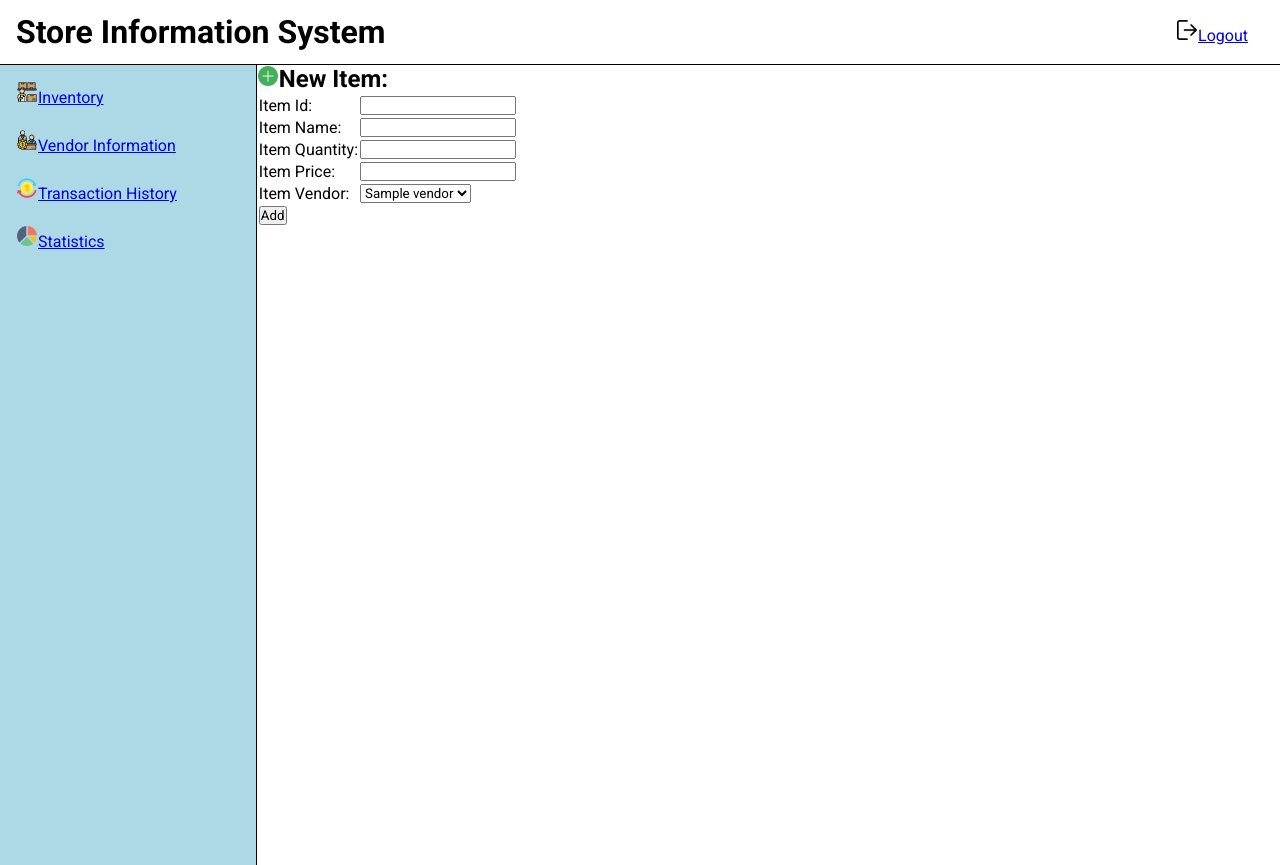
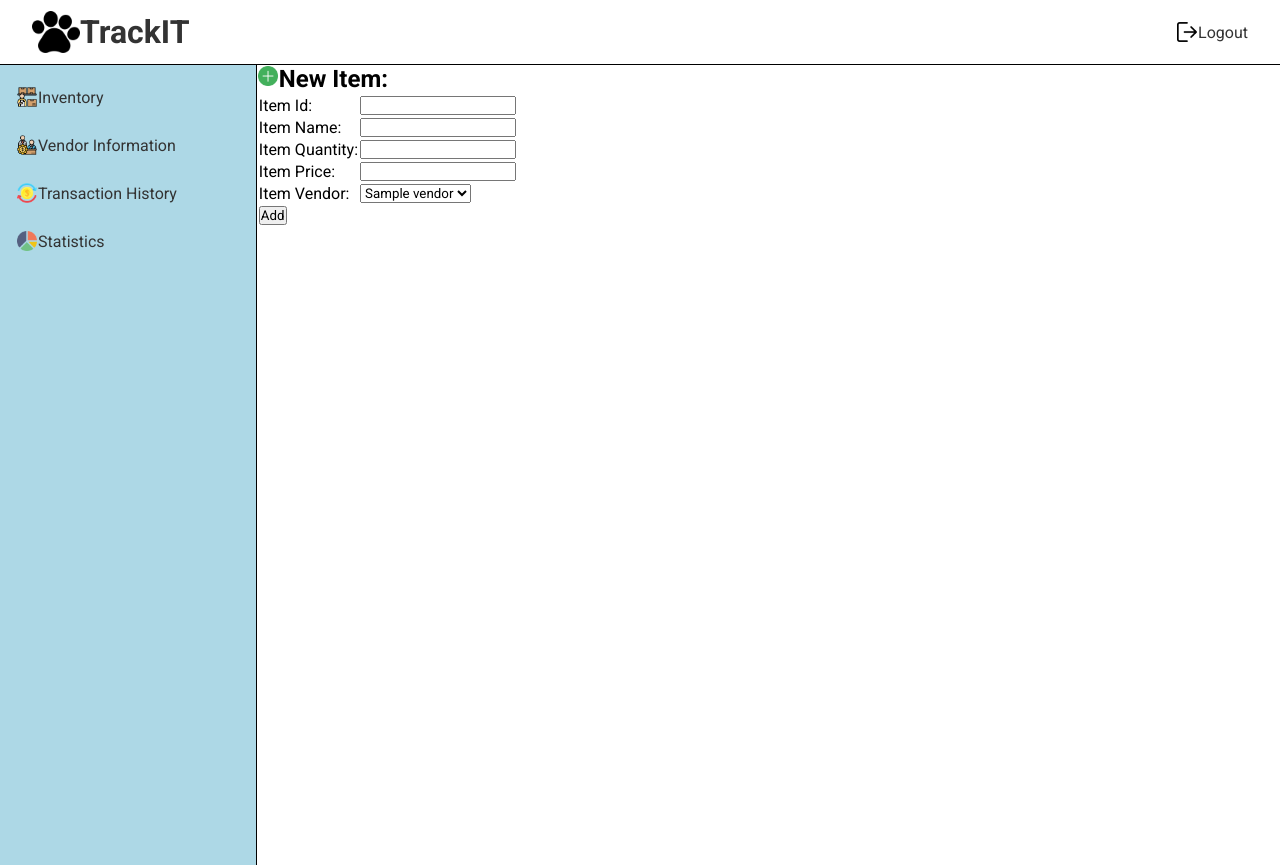
Before and after one commit to luthfisauqi17/TrackIT, a PHP site: page /admin_inv_add.php in a window 1280 px wide. Run offline with PHP 8.4, Linux system fonts and the light colour scheme; tables that the repository leaves empty or names only in its code hold one stand-in row (values such as "Sample post").

Commit message:
Change my project title

```diff
--- a/admin_inv_add.php
+++ b/admin_inv_add.php
@@ -35,7 +35,7 @@
             </tr>
             <tr>
                 <td>Item Name: </td>
-                <td><input type="text" name="item_name"></td>
+                <td><input class="input-medium" type="text" name="item_name"></td>
             </tr>
             <tr>
                 <td>Item Quantity: </td>
@@ -61,5 +61,4 @@
             </tr>
         </table>
     </form>
-</body>
-</html>
+<?php include("admin_template/footer.php"); ?>
--- a/admin_inv_edit.php
+++ b/admin_inv_edit.php
@@ -50,7 +50,7 @@
         <table>
             <tr>
                 <td>Item Name: </td>
-                <td><input type="text" name="item_name" value="<?= $name ?>"></td>
+                <td><input class="input-medium" type="text" name="item_name" value="<?= $name ?>"></td>
             </tr>
             <tr>
                 <td>Item Quantity: </td>
@@ -72,5 +72,4 @@
             </tr>
         </table>
     </form>
-</body>
-</html>
+<?php include("admin_template/footer.php"); ?>
--- a/admin_statistic_view.php
+++ b/admin_statistic_view.php
@@ -63,3 +63,5 @@ while($row = mysqli_fetch_assoc($result_sold_items)) {
 
     }
 </script>
+
+<?php include("admin_template/footer.php"); ?>
--- a/admin_template/header.php
+++ b/admin_template/header.php
@@ -10,11 +10,11 @@
 <body onload="draw()">
     <div class="navbar">
         <div class="navbar-left">
-            <h1>Store Information System</h1>
+            <a href="admin_inv_view.php"><img class="main-icon" src="static/icon/track.png" alt="icon"><h1>TrackIT</h1></a>
         </div>
         <div class="navbar-right">
             <ul>
-                <li><a href="index.php"><div><img class="icon" src="static/icon/logout.png" alt="">Logout</div></a></li>
+                <li><a href="index.php"><img class="icon" src="static/icon/logout.png" alt=""><p>Logout</p></a></li>
             </ul>
         </div>
     </div>
--- a/admin_template/styles.css
+++ b/admin_template/styles.css
@@ -4,6 +4,15 @@
   margin: 0;
   padding: 0;
   font-family: 'Roboto', sans-serif;
+}
+
+a {
+  color: #333;
+  text-decoration: none;
+}
+
+a:hover {
+  color: black;
 }
 
 .navbar {
@@ -14,12 +23,20 @@
   border-bottom: 1px solid black;
 }
 
-.navbar-right ul {
+.navbar-right ul li a{
+  display: flex;
   margin: 0 2rem;
+  align-items: center;
 }
 
-.navbar-left h1 {
-  margin: 0 1rem;
+.navbar-left a {
+  display: flex;
+  margin: 0 2rem;
+  align-items: center;
+}
+
+.main-icon {
+  width: 3rem;
 }
 
 .display {
@@ -41,6 +58,8 @@
   margin: 0 1rem;
   height: 2rem;
   margin-top: 1rem;
+  display: flex;
+  align-items: center;
 }
 
 .sidebar ul li:hover {
--- a/admin_trans_add.php
+++ b/admin_trans_add.php
@@ -166,5 +166,4 @@
         </div>
     </form>
 
-</body>
-</html>
+<?php include("admin_template/footer.php"); ?>
--- a/admin_vendor_add.php
+++ b/admin_vendor_add.php
@@ -18,7 +18,7 @@
 
 <?php include("admin_template/header.php"); ?>
     <form action="admin_vendor_add.php" method="POST">
-        <h2>New Vendor: </h2>
+        <h2><img class='icon' src='static/icon/plus.png'>New Vendor: </h2>
         <table>
             <tr>
                 <td>Vendor Id: </td>
@@ -45,5 +45,4 @@
             </tr>
         </table>
     </form>
-</body>
-</html>
+<?php include("admin_template/footer.php"); ?>
--- a/admin_vendor_edit.php
+++ b/admin_vendor_edit.php
@@ -75,5 +75,4 @@
             </tr>
         </table>
     </form>
-</body>
-</html>
+<?php include("admin_template/footer.php"); ?>
```
Also changed, not shown: static/icon/track.png (added).
